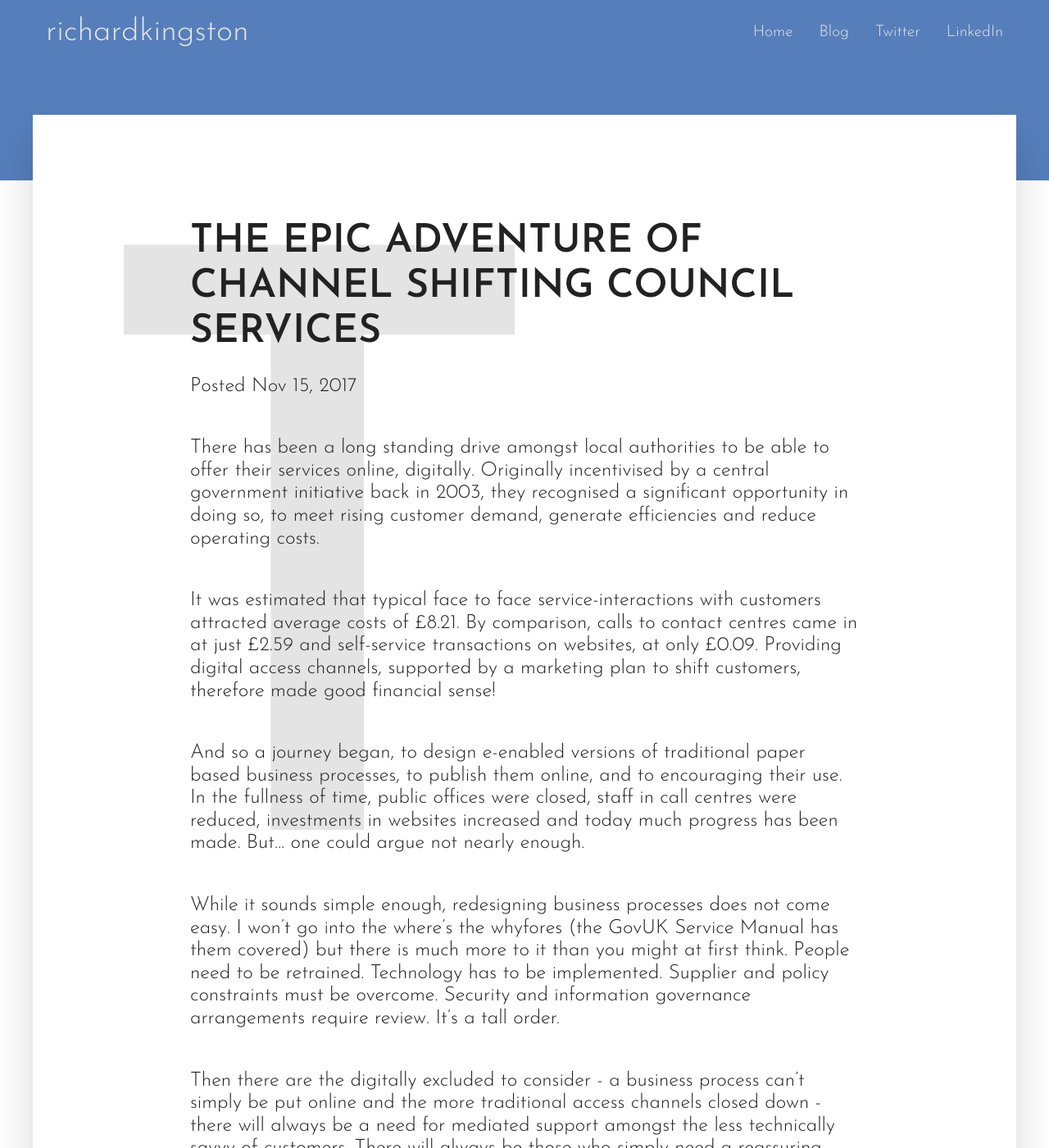
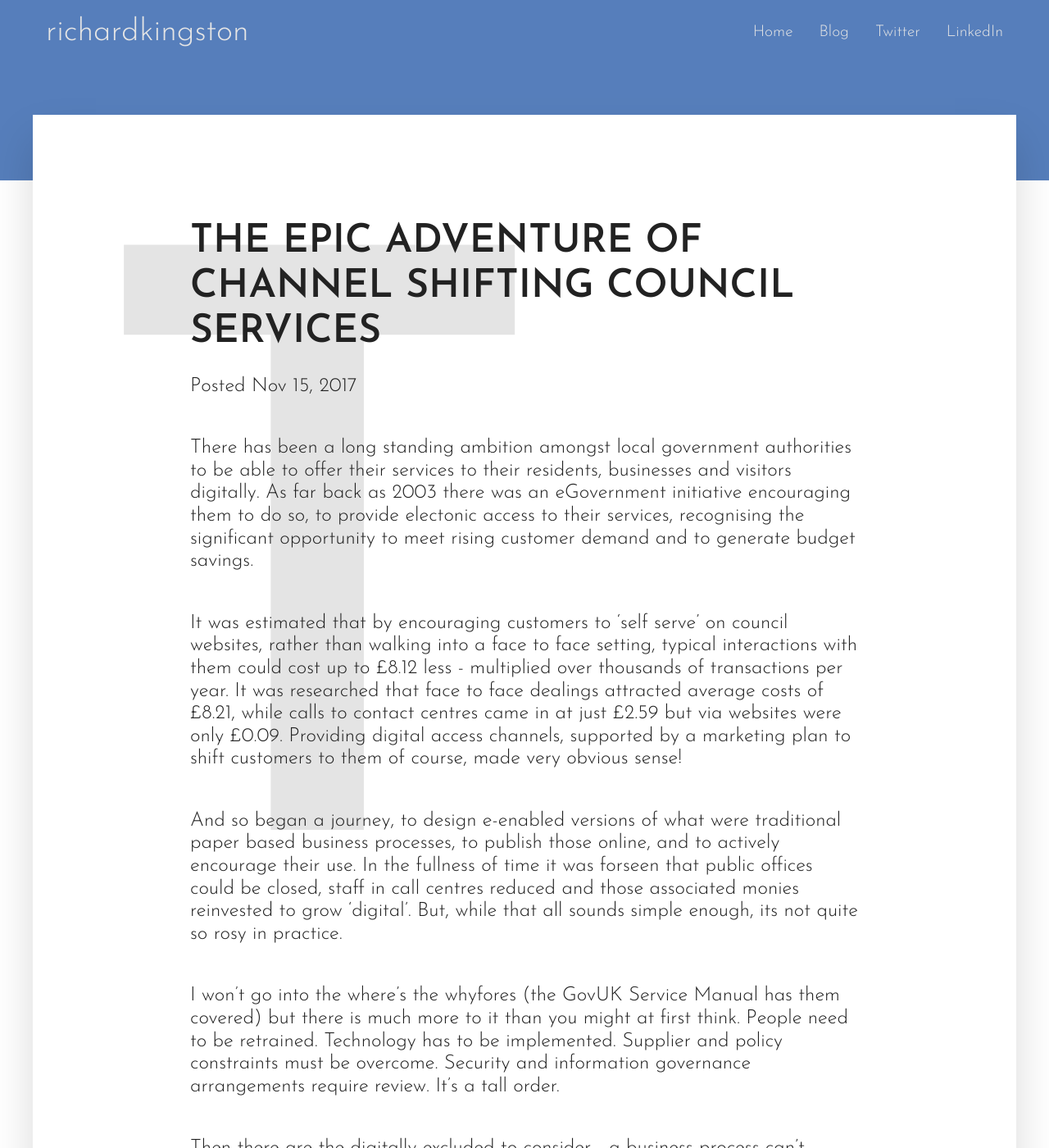
Before and after one commit to kingstonrichard/kingstonrichard.uk, a Jekyll site: the page built from _posts/2017-11-15-the-epic-adventure-of-channel-shifting-council-services.markdown, in a window 1280 px wide and 1400 px high. Shown: the whole window at 82% size. Built offline with Jekyll 4.4.1, drawn with Linux system fonts in a browser that asks for light colours; nearby versions of some CDN libraries.

Commit message:
Editorial updates

```diff
--- a/_posts/2017-11-15-the-epic-adventure-of-channel-shifting-council-services.markdown
+++ b/_posts/2017-11-15-the-epic-adventure-of-channel-shifting-council-services.markdown
@@ -6,13 +6,13 @@ categories: work services interactions eForms
 intro: Today, council's up and down the country share a common ambition - to offer a full and inclusive self-service access channel to their residents, businesses and visitors. That's no small feat!
 ---
 
-There has been a long standing drive amongst local authorities to be able to offer their services online, digitally. Originally incentivised by a central government initiative back in 2003, they recognised a significant opportunity in doing so, to meet rising customer demand, generate efficiencies and reduce operating costs.
+There has been a long standing ambition amongst local government authorities to be able to offer their services to their residents, businesses and visitors digitally. As far back as 2003 there was an eGovernment initiative encouraging them to do so, to provide electonic access to their services, recognising the significant opportunity to meet rising customer demand and to generate budget savings.
 
-It was estimated that typical face to face service-interactions with customers attracted average costs of £8.21. By comparison, calls to contact centres came in at just £2.59 and self-service transactions on websites, at only £0.09. Providing digital access channels, supported by a marketing plan to shift customers, therefore made good financial sense!
+It was estimated that by encouraging customers to 'self serve' on council websites, rather than walking into a face to face setting, typical interactions with them could cost up to £8.12 less - multiplied over thousands of transactions per year. It was researched that face to face dealings attracted average costs of £8.21, while calls to contact centres came in at just £2.59 but via websites were only £0.09. Providing digital access channels, supported by a marketing plan to shift customers to them of course, made very obvious sense!
 
-And so a journey began, to design e-enabled versions of traditional paper based business processes, to publish them online, and to encouraging their use. In the fullness of time, public offices were closed, staff in call centres were reduced, investments in websites increased and today much progress has been made. But… one could argue not nearly enough.
+And so began a journey, to design e-enabled versions of what were traditional paper based business processes, to publish those online, and to actively encourage their use. In the fullness of time it was forseen that public offices could be closed, staff in call centres reduced and those associated monies reinvested to grow 'digital'. But, while that all sounds simple enough, its not quite so rosy in practice.
 
-While it sounds simple enough, redesigning business processes does not come easy. I won’t go into the where’s the whyfores (the GovUK Service Manual has them covered) but there is much more to it than you might at first think. People need to be retrained. Technology has to be implemented. Supplier and policy constraints must be overcome. Security and information governance arrangements require review. It’s a tall order.
+I won’t go into the where’s the whyfores (the GovUK Service Manual has them covered) but there is much more to it than you might at first think. People need to be retrained. Technology has to be implemented. Supplier and policy constraints must be overcome. Security and information governance arrangements require review. It’s a tall order.
 
 Then there are the digitally excluded to consider - a business process can’t simply be put online and the more traditional access channels closed down - there will always be a need for mediated support amongst the less technically savvy of customers. There will always be those who simply need a reassuring voice rather than a “Thanks for your enquiry” message on screen.
 
```
